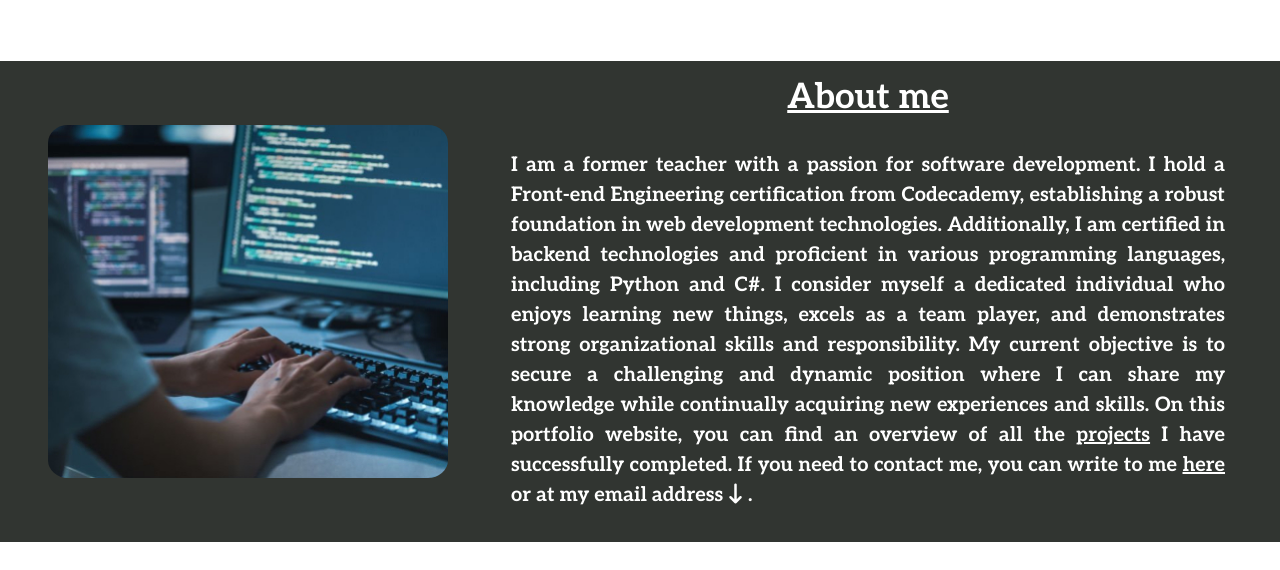
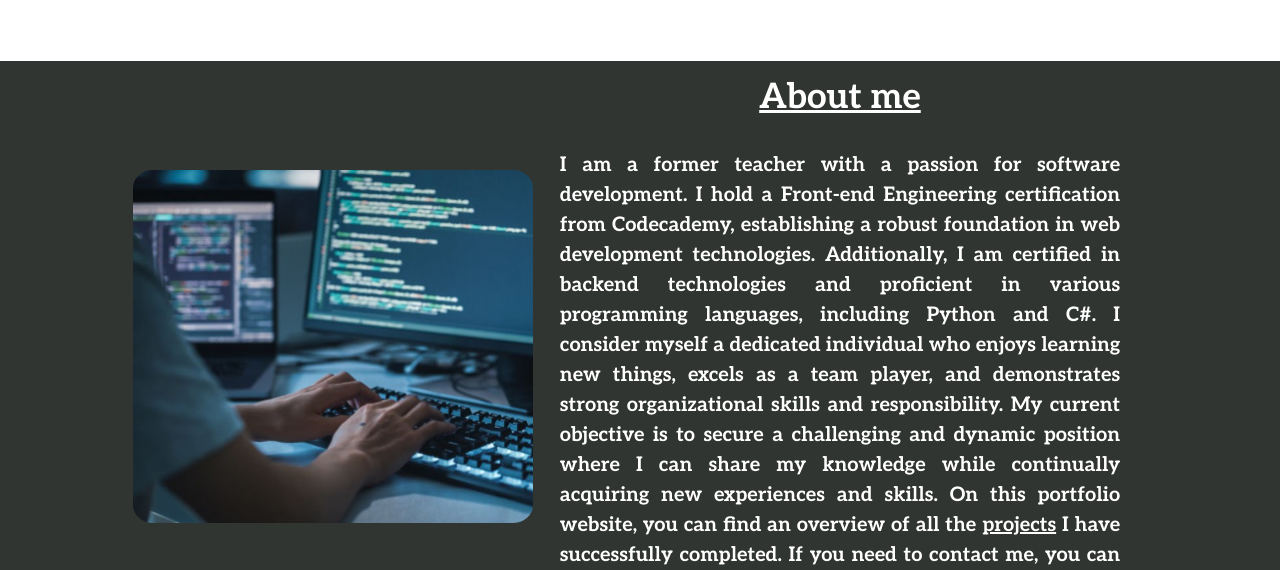
Before and after one commit to light-roast/portfolio-react, a React (Vite) app: page / in a window 1280 px wide. Shown: the part 382-952 px from the top of the page. Built offline with nearby package versions, Linux system fonts and the light colour scheme.

Commit message:
Styling on article section

```diff
--- a/src/components/Home/Home.jsx
+++ b/src/components/Home/Home.jsx
@@ -38,14 +38,16 @@ function Home({setNavLink}) {
                 <img className={styles.img} src={homeImage} alt='A foto of me: Daniel Echeverri' id="levitating-img"></img>
                 </section>
             </main>
-            <article className={styles.article}>
-                <section className={styles.sectionB}>
+            <article>
+                <section className={styles.article}>
+                <div className={styles.sectionB}>
                 <img src={devimage} className={styles.devImg}/>
-                </section>
-                <section className={styles.sectionA}>
+                </div>
+                <div className={styles.sectionA}>
                     <h1><u>About me</u></h1>
 
 <h3>I am a former teacher with a passion for software development. I hold a Front-end Engineering certification from Codecademy, establishing a robust foundation in web development technologies. Additionally, I am certified in backend technologies and proficient in various programming languages, including Python and C#. I consider myself a dedicated individual who enjoys learning new things, excels as a team player, and demonstrates strong organizational skills and responsibility. My current objective is to secure a challenging and dynamic position where I can share my knowledge while continually acquiring new experiences and skills. On this portfolio website, you can find an overview of all the <u className={styles.u} onClick={handleClick}>projects</u> I have successfully completed. If you need to contact me, you can write to me <u className={styles.u} onClick={handleClickC}>here</u> or at my email address <i className="fa-solid fa-arrow-down-long"></i>.</h3>
+                </div>
                 </section>
             </article>
             <Skills/>
--- a/src/components/Home/Home.module.css
+++ b/src/components/Home/Home.module.css
@@ -97,19 +97,22 @@
     box-shadow: 0px 5px 10px rgba(0, 0, 0, 0.8);
   }
 
-  article {
+  .article {
     padding-top: 1rem;
     padding-bottom: .5rem;
-    background-color: var(--mainColor);
     display: flex;
     flex-direction: row;
-    justify-content: space-around;
+    justify-content:center;
     align-items: center;
-    max-width: fit-content;
     height: fit-content;
     margin: 0 auto;
+    max-width: 1024px;
   }
 
+  article {
+    width: 100%;
+    background-color: var(--mainColor);
+  }
 
   .sectionB{
     width: 40%;
@@ -119,7 +122,7 @@
 
   .sectionA{
     width: 60%;
-
+    max-width: 1200px;
   }
 
   .sectionA h1 {
@@ -139,13 +142,12 @@
 
 
   .devImg {
-    margin: 2rem;
     width: 100%;
     border-radius: 5%;
   }
 
   @media (max-width:1000px) {
-    article {
+    .article {
         flex-direction:column-reverse;
         align-items:center;
         justify-items: center;
```
